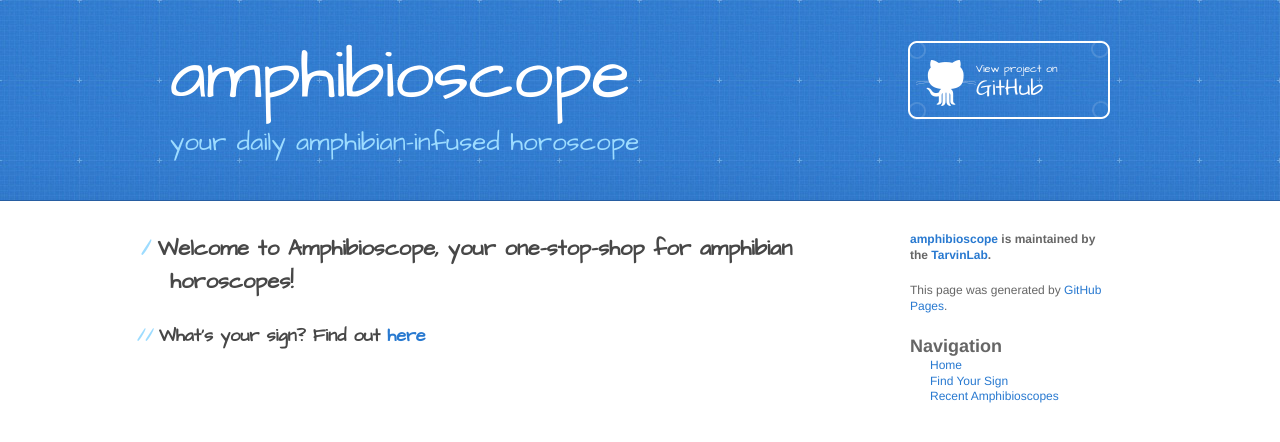
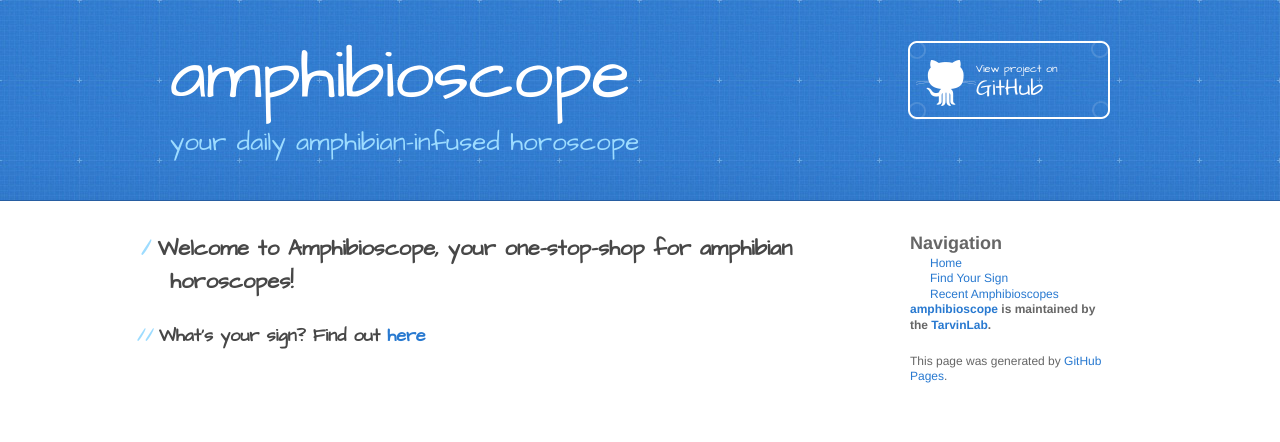
Before and after one commit to TarvinLab/amphibioscope, a Jekyll site: the page built from index.md, in a window 1280 px wide. Shown: the top 442 px of the page. Built offline with Jekyll 4.4.1, drawn with Linux system fonts in a browser that asks for light colours; our own code applies the rules of GitHub Pages for plain Markdown files.

Commit message:
changed order of sidebar

```diff
--- a/_layouts/default.html
+++ b/_layouts/default.html
@@ -39,6 +39,12 @@
         </section>
 
         <aside id="sidebar">
+        <h2>{{ site.data.nav.pages_list_title }}</h2>
+<ul>
+   {% for item in site.data.nav.pages %}
+      <li><a href="{{ item.href }}">{{ item.title }}</a></li>
+   {% endfor %}
+</ul>
           {% if site.show_downloads %}
             <a href="{{ site.github.zip_url }}" class="button">
               <small>Download</small>
@@ -55,12 +61,7 @@
           {% endif %}
 
           <p>This page was generated by <a href="https://pages.github.com">GitHub Pages</a>.</p>
-          <h2>{{ site.data.nav.pages_list_title }}</h2>
-<ul>
-   {% for item in site.data.nav.pages %}
-      <li><a href="{{ item.href }}">{{ item.title }}</a></li>
-   {% endfor %}
-</ul>
+
         </aside>
 
     </div>
```
